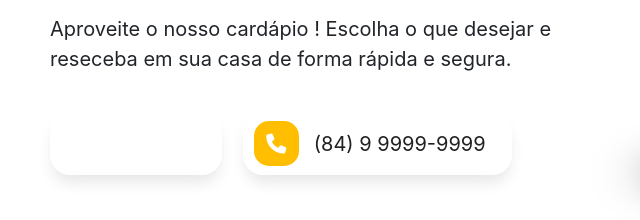
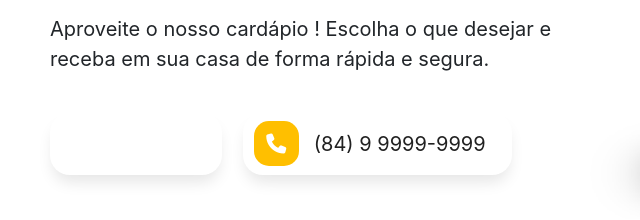
Before and after one commit to DouglaxN/cardapio-online-, a plain HTML site: page index.html in a window 1280 px wide. Shown: the part 390-610 px from the top of the page, 35-675 px from the left. Drawn offline with nearby package versions, Linux system fonts and the light colour scheme.

Commit message:
ortografia

```diff
--- a/index.html
+++ b/index.html
@@ -57,7 +57,7 @@
                     <div class="d-flex text-banner">
                         <h1>Escolha a sua comida <b class="color-primary">favorita</b></h1>
                         <p>
-                            Aproveite o nosso cardápio ! Escolha o que desejar e reseceba em sua casa de forma rápida e segura.
+                            Aproveite o nosso cardápio ! Escolha o que desejar e receba em sua casa de forma rápida e segura.
                         </p>
                         <div>
                             <a class="btn btn-yellow mt-4 mr-3">
```
